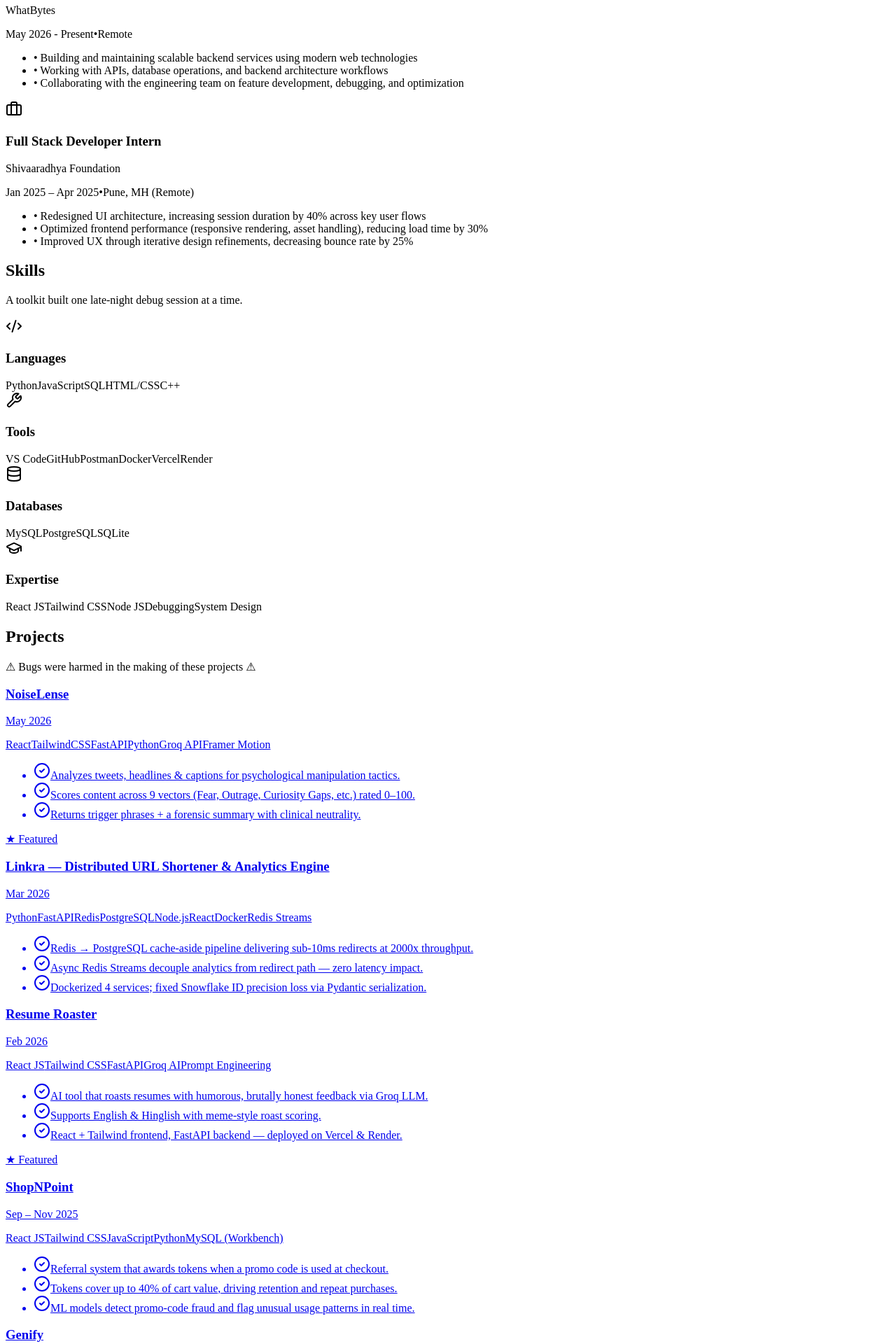
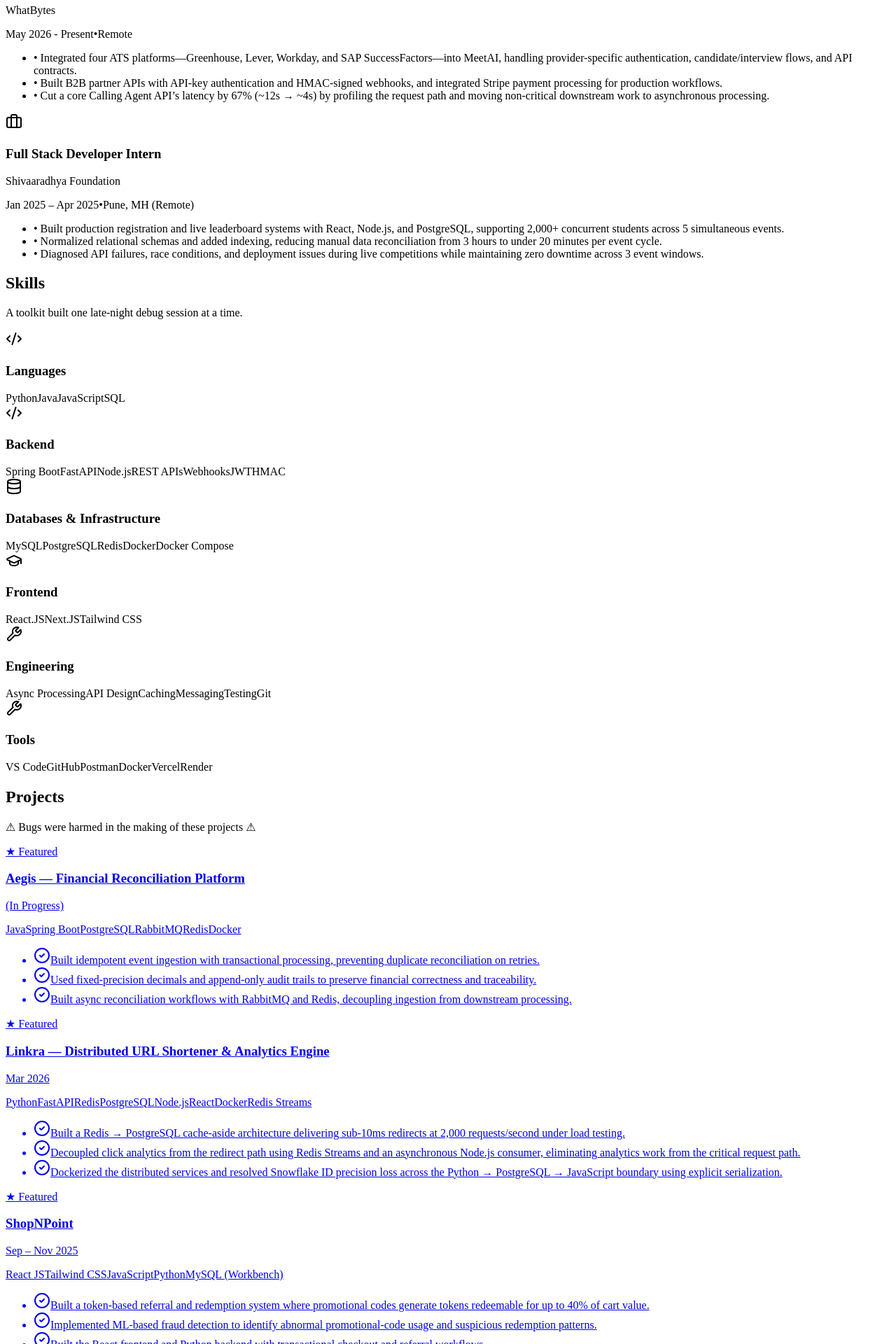
Before and after one commit to DevOm-AI/Portfolio, a React (Vite) app in the folder client/: page / in a window 1280 px wide. Shown: the part 520-2440 px from the top of the page at 70% size. Built offline with nearby package versions, Linux system fonts and the light colour scheme.

Commit message:
Update portfolio with latest experience and projects

```diff
--- a/client/src/components/Education.tsx
+++ b/client/src/components/Education.tsx
@@ -9,7 +9,7 @@ const education = [
     degree: "Bachelor of Engineering (Artificial Intelligence and Data Science)",
     duration: "Sep. 2023 – June 2026",
     location: "Pune, MH",
-    cgpa: "8.05",
+    cgpa: "8.14",
   },
   {
     institution: "Yogeshwari Polytechnic",
--- a/client/src/components/Experience.tsx
+++ b/client/src/components/Experience.tsx
@@ -10,9 +10,9 @@ const experience = [
     duration: "May 2026 - Present",
     location: "Remote",
     achievements: [
-      "Building and maintaining scalable backend services using modern web technologies",
-      "Working with APIs, database operations, and backend architecture workflows",
-      "Collaborating with the engineering team on feature development, debugging, and optimization",
+      "Integrated four ATS platforms—Greenhouse, Lever, Workday, and SAP SuccessFactors—into MeetAI, handling provider-specific authentication, candidate/interview flows, and API contracts.",
+      "Built B2B partner APIs with API-key authentication and HMAC-signed webhooks, and integrated Stripe payment processing for production workflows.",
+      "Cut a core Calling Agent API’s latency by 67% (~12s → ~4s) by profiling the request path and moving non-critical downstream work to asynchronous processing.",
     ],
   },
   {
@@ -21,9 +21,9 @@ const experience = [
     duration: "Jan 2025 – Apr 2025",
     location: "Pune, MH (Remote)",
     achievements: [
-      "Redesigned UI architecture, increasing session duration by 40% across key user flows",
-      "Optimized frontend performance (responsive rendering, asset handling), reducing load time by 30%",
-      "Improved UX through iterative design refinements, decreasing bounce rate by 25%",
+      "Built production registration and live leaderboard systems with React, Node.js, and PostgreSQL, supporting 2,000+ concurrent students across 5 simultaneous events.",
+      "Normalized relational schemas and added indexing, reducing manual data reconciliation from 3 hours to under 20 minutes per event cycle.",
+      "Diagnosed API failures, race conditions, and deployment issues during live competitions while maintaining zero downtime across 3 event windows.",
     ],
   },
 ];
--- a/client/src/components/Hero.tsx
+++ b/client/src/components/Hero.tsx
@@ -23,14 +23,14 @@ export default function Hero() {
           </h1>
           {/* Subtitle: lighter weight + muted color for visual hierarchy */}
           <p className="text-lg md:text-xl font-normal text-muted-foreground/80 tracking-wide animate-in fade-in slide-in-from-bottom-4 duration-700 delay-200">
-            Backend Developer &amp; AI Engineer
+            Software Engineer &amp; Backend Focus
           </p>
         </div>
 
         {/* Education Highlight */}
         <div className="animate-in fade-in duration-700 delay-300">
           <p className="text-xs tracking-widest uppercase text-muted-foreground/60">
-            B.E. in AI &amp; Data Science &nbsp;·&nbsp; CGPA 8.05 &nbsp;·&nbsp; Pune
+            B.E. in AI &amp; Data Science &nbsp;·&nbsp; CGPA 8.14 &nbsp;·&nbsp; FIRST CLASS WITH DISTINCTION &nbsp;·&nbsp; Pune
           </p>
         </div>
 
@@ -45,7 +45,7 @@ export default function Hero() {
             data-testid="button-resume"
           >
             <a
-              href="https://drive.google.com/file/d/1x2xt5poK14kZ949OBKVW2KPgPcwAsUji/view?usp=sharing"
+              href="https://drive.google.com/file/d/1TfW8g0UCUklG8CKTqrX2QxHMUBlpqz2c/view?usp=sharing"
               target="_blank"
               rel="noopener noreferrer"
               className="flex items-center gap-2"
--- a/client/src/components/Projects.tsx
+++ b/client/src/components/Projects.tsx
@@ -4,6 +4,42 @@ import { useInView } from "@/hooks/use-in-view";
 import { useRef } from "react";
 
 const projects = [
+  {
+    title: "Aegis — Financial Reconciliation Platform",
+    date: "(In Progress)",
+    featured: true,
+    technologies: ["Java", "Spring Boot", "PostgreSQL", "RabbitMQ", "Redis", "Docker"],
+    achievements: [
+      "Built idempotent event ingestion with transactional processing, preventing duplicate reconciliation on retries.",
+      "Used fixed-precision decimals and append-only audit trails to preserve financial correctness and traceability.",
+      "Built async reconciliation workflows with RabbitMQ and Redis, decoupling ingestion from downstream processing.",
+    ],
+    url: "https://github.com/Ashwanti/Aegis",
+  },
+  {
+    title: "Linkra — Distributed URL Shortener & Analytics Engine",
+    date: "Mar 2026",
+    featured: true,
+    technologies: ["Python", "FastAPI", "Redis", "PostgreSQL", "Node.js", "React", "Docker", "Redis Streams"],
+    achievements: [
+      "Built a Redis → PostgreSQL cache-aside architecture delivering sub-10ms redirects at 2,000 requests/second under load testing.",
+      "Decoupled click analytics from the redirect path using Redis Streams and an asynchronous Node.js consumer, eliminating analytics work from the critical request path.",
+      "Dockerized the distributed services and resolved Snowflake ID precision loss across the Python → PostgreSQL → JavaScript boundary using explicit serialization.",
+    ],
+    url: "https://github.com/devOm-AI/linkra",
+  },
+  {
+    title: "ShopNPoint",
+    date: "Sep – Nov 2025",
+    featured: true,
+    technologies: ["React JS", "Tailwind CSS", "JavaScript", "Python", "MySQL (Workbench)"],
+    achievements: [
+      "Built a token-based referral and redemption system where promotional codes generate tokens redeemable for up to 40% of cart value.",
+      "Implemented ML-based fraud detection to identify abnormal promotional-code usage and suspicious redemption patterns.",
+      "Built the React frontend and Python backend with transactional checkout and referral workflows.",
+    ],
+    url: "https://github.com/DevOm-AI/ShopNPoint",
+  },
   {
     title: "NoiseLense",
     date: "May 2026",
@@ -17,40 +53,16 @@ const projects = [
     url: "https://github.com/DevOm-AI/NoiseLens",
   },
   {
-    title: "Linkra — Distributed URL Shortener & Analytics Engine",
-    date: "Mar 2026",
-    featured: true,
-    technologies: ["Python", "FastAPI", "Redis", "PostgreSQL", "Node.js", "React", "Docker", "Redis Streams"],
-    achievements: [
-      "Redis → PostgreSQL cache-aside pipeline delivering sub-10ms redirects at 2000x throughput.",
-      "Async Redis Streams decouple analytics from redirect path — zero latency impact.",
-      "Dockerized 4 services; fixed Snowflake ID precision loss via Pydantic serialization.",
-    ],
-    url: "https://github.com/devOm-AI/linkra",
-  },
-  {
     title: "Resume Roaster",
     date: "Feb 2026",
     featured: false,
     technologies: ["React JS", "Tailwind CSS", "FastAPI", "Groq AI", "Prompt Engineering"],
     achievements: [
-      "AI tool that roasts resumes with humorous, brutally honest feedback via Groq LLM.",
-      "Supports English & Hinglish with meme-style roast scoring.",
-      "React + Tailwind frontend, FastAPI backend — deployed on Vercel & Render.",
+      "Built an AI-powered resume analysis tool using React, FastAPI, and Groq LLMs to generate structured, role-aware feedback.",
+      "Implemented English and Hinglish analysis with scoring across resume quality dimensions and actionable improvement suggestions.",
+      "Deployed the React frontend and FastAPI backend independently on Vercel and Render.",
     ],
     url: "https://resume-roaster-eight-xi.vercel.app/",
-  },
-  {
-    title: "ShopNPoint",
-    date: "Sep – Nov 2025",
-    featured: true,
-    technologies: ["React JS", "Tailwind CSS", "JavaScript", "Python", "MySQL (Workbench)"],
-    achievements: [
-      "Referral system that awards tokens when a promo code is used at checkout.",
-      "Tokens cover up to 40% of cart value, driving retention and repeat purchases.",
-      "ML models detect promo-code fraud and flag unusual usage patterns in real time.",
-    ],
-    url: "https://github.com/DevOm-AI/ShopNPoint",
   },
   {
     title: "Genify",
@@ -58,9 +70,8 @@ const projects = [
     featured: false,
     technologies: ["Python", "Hugging Face", "Gradio", "Stable Diffusion Turbo"],
     achievements: [
-      "AI image generator built on Stable Diffusion Turbo for fast, cost-free synthesis.",
-      "Gradio interface supports both local and browser-based generation seamlessly.",
-      "Optimized for lightweight real-time output with no API costs.",
+      "Built a lightweight AI image-generation application using Stable Diffusion Turbo with a browser-based Gradio interface.",
+      "Optimized the application for low-cost local generation without relying on paid image-generation APIs.",
     ],
     url: "https://github.com/DevOm-AI/Genify",
   },
@@ -70,9 +81,8 @@ const projects = [
     featured: false,
     technologies: ["Python", "OpenCV", "Haar Cascade Algorithm", "SQLite"],
     achievements: [
-      "Automated attendance tracking at 91% accuracy using real-time facial recognition.",
-      "Reduced manual processing time by 70–80% with live feed detection.",
-      "GUI with live monitoring, SQLite storage, and one-click CSV export.",
+      "Built a real-time face-recognition attendance system using OpenCV, achieving 91% recognition accuracy on the project dataset.",
+      "Automated attendance logging with SQLite storage, live monitoring, and CSV export, reducing manual processing by 70–80%.",
     ],
     url: "https://github.com/DevOm-AI/Face-Recognition-Attendance-System",
   },
--- a/client/src/components/Skills.tsx
+++ b/client/src/components/Skills.tsx
@@ -7,22 +7,32 @@ const skillCategories = [
   {
     title: "Languages",
     icon: Code2,
-    skills: ["Python", "JavaScript", "SQL", "HTML/CSS", "C++"],
+    skills: ["Python", "Java", "JavaScript", "SQL"],
+  },
+  {
+    title: "Backend",
+    icon: Code2,
+    skills: ["Spring Boot", "FastAPI", "Node.js", "REST APIs", "Webhooks", "JWT", "HMAC"],
+  },
+  {
+    title: "Databases & Infrastructure",
+    icon: Database,
+    skills: ["MySQL", "PostgreSQL", "Redis", "Docker", "Docker Compose"],
+  },
+  {
+    title: "Frontend",
+    icon: GraduationCap,
+    skills: ["React.JS", "Next.JS", "Tailwind CSS"],
+  },
+  {
+    title: "Engineering",
+    icon: Wrench,
+    skills: ["Async Processing", "API Design", "Caching", "Messaging", "Testing", "Git"],
   },
   {
     title: "Tools",
     icon: Wrench,
     skills: ["VS Code", "GitHub", "Postman", "Docker", "Vercel", "Render"],
-  },
-  {
-    title: "Databases",
-    icon: Database,
-    skills: ["MySQL", "PostgreSQL", "SQLite"],
-  },
-  {
-    title: "Expertise",
-    icon: GraduationCap,
-    skills: ["React JS", "Tailwind CSS", "Node JS", "Debugging", "System Design"],
   },
 ];
 
@@ -59,7 +69,7 @@ export default function Skills() {
 
 
         {/* Skills Grid */}
-        <div className="grid grid-cols-1 md:grid-cols-2 lg:grid-cols-4 gap-4">
+        <div className="grid grid-cols-1 md:grid-cols-2 lg:grid-cols-3 gap-4">
           {skillCategories.map((category, index) => {
             const Icon = category.icon;
             return (
```
